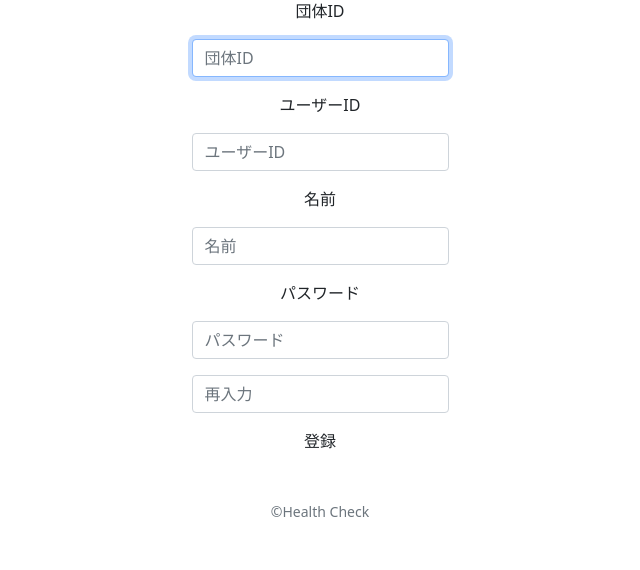
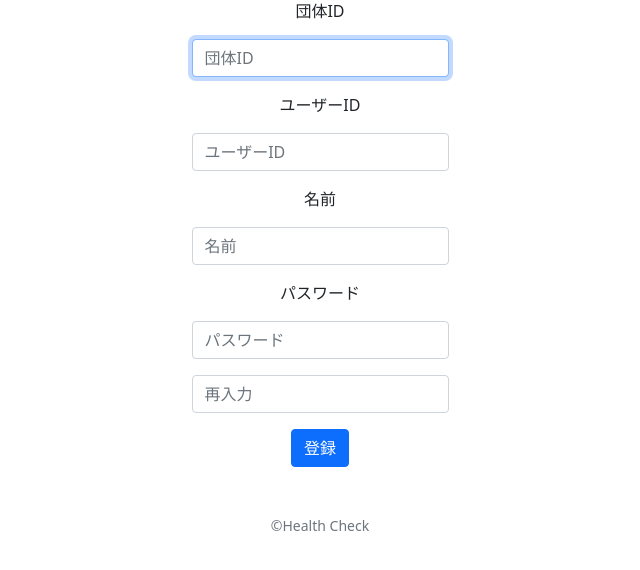
Before and after one commit to YoshiYoshiPro/Health-check-app, a Flask app: page /register in a window 1280 px wide. Shown: the part 179-749 px from the top of the page, without its empty margins (320-960 px from the left). Run offline with Flask 2, Linux system fonts and the light colour scheme.

Commit message:
ddd, Sep 9/6/2022, YYYY, 4:11 A +0

```diff
--- a/templates/register.html
+++ b/templates/register.html
@@ -28,6 +28,7 @@
         </div>
         <div class="mb-3">
             <input class="form-control mx-auto w-auto" id="password" name="confirmation" placeholder="再入力" type="password">
-        </div>登録</button>
+        </div>
+        <button class="btn btn-primary" type="submit">登録</button>
     </form>
 {% endblock %}
```
